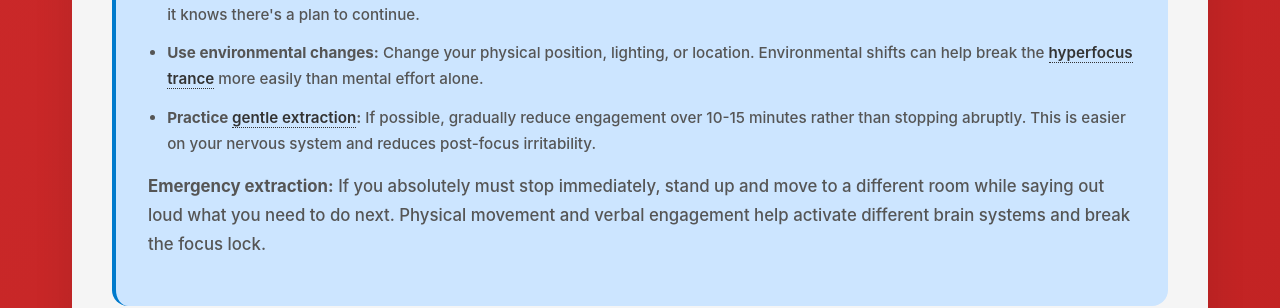
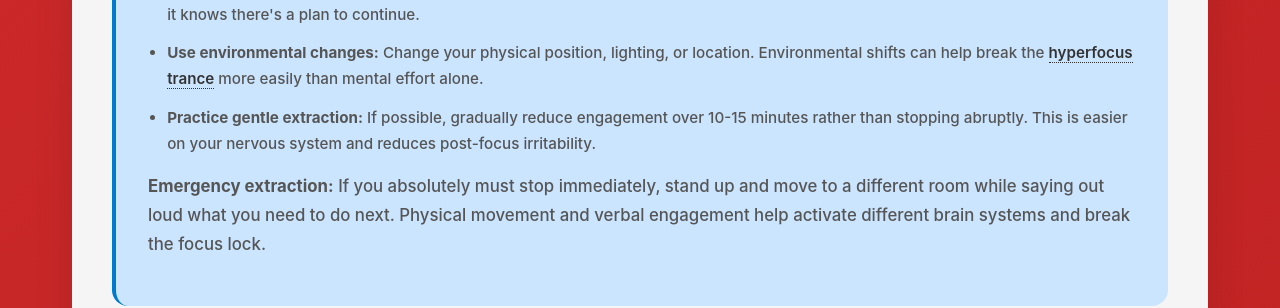
Before and after one commit to neurodivergent-survival-guide/neurodivergent-survival-guide, a Jekyll site: the page built from struggles/hyperfocus-episodes.html, in a window 1280 px wide and 900 px high, scrolled down 2667 px. Shown: the part 152-460 px from the top of the window. Built offline with Jekyll 4.4.1, drawn with Linux system fonts in a browser that asks for light colours.

Commit message:
Update hyperfocus-episodes.html

```diff
--- a/struggles/hyperfocus-episodes.html
+++ b/struggles/hyperfocus-episodes.html
@@ -75,7 +75,7 @@
             <li><strong>Save your work and state:</strong> Before stopping, quickly note where you are in the project and what you were thinking. This helps you re-engage later and reduces anxiety about losing momentum.</li>
             <li><strong>Set a return time:</strong> If you must stop, tell yourself when you can return to this activity. This helps your brain release the focus because it knows there's a plan to continue.</li>
             <li><strong>Use environmental changes:</strong> Change your physical position, lighting, or location. Environmental shifts can help break the <a class="jargon">hyperfocus trance<span class="tooltip">The absorbed, tunnel-vision state during intense concentration episodes</span></a> more easily than mental effort alone.</li>
-            <li><strong>Practice <a class="jargon">gentle extraction<span class="tooltip">Slowly reducing engagement with hyperfocus activities rather than abrupt stopping</span></a>:</strong> If possible, gradually reduce engagement over 10-15 minutes rather than stopping abruptly. This is easier on your nervous system and reduces post-focus irritability.</li>
+            <li><strong>Practice gentle extraction:</strong> If possible, gradually reduce engagement over 10-15 minutes rather than stopping abruptly. This is easier on your nervous system and reduces post-focus irritability.</li>
         </ul>
 
         <div class="highlight-box">
```
